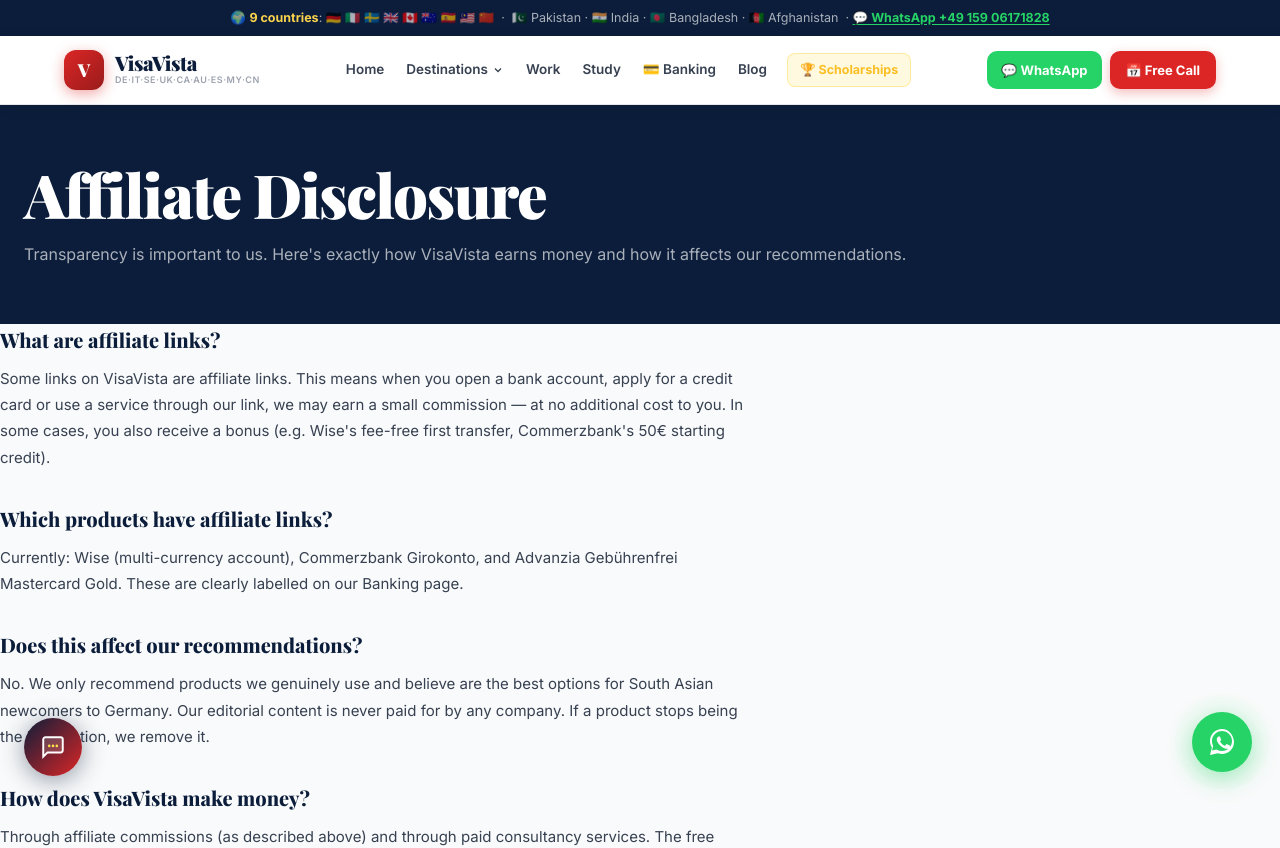
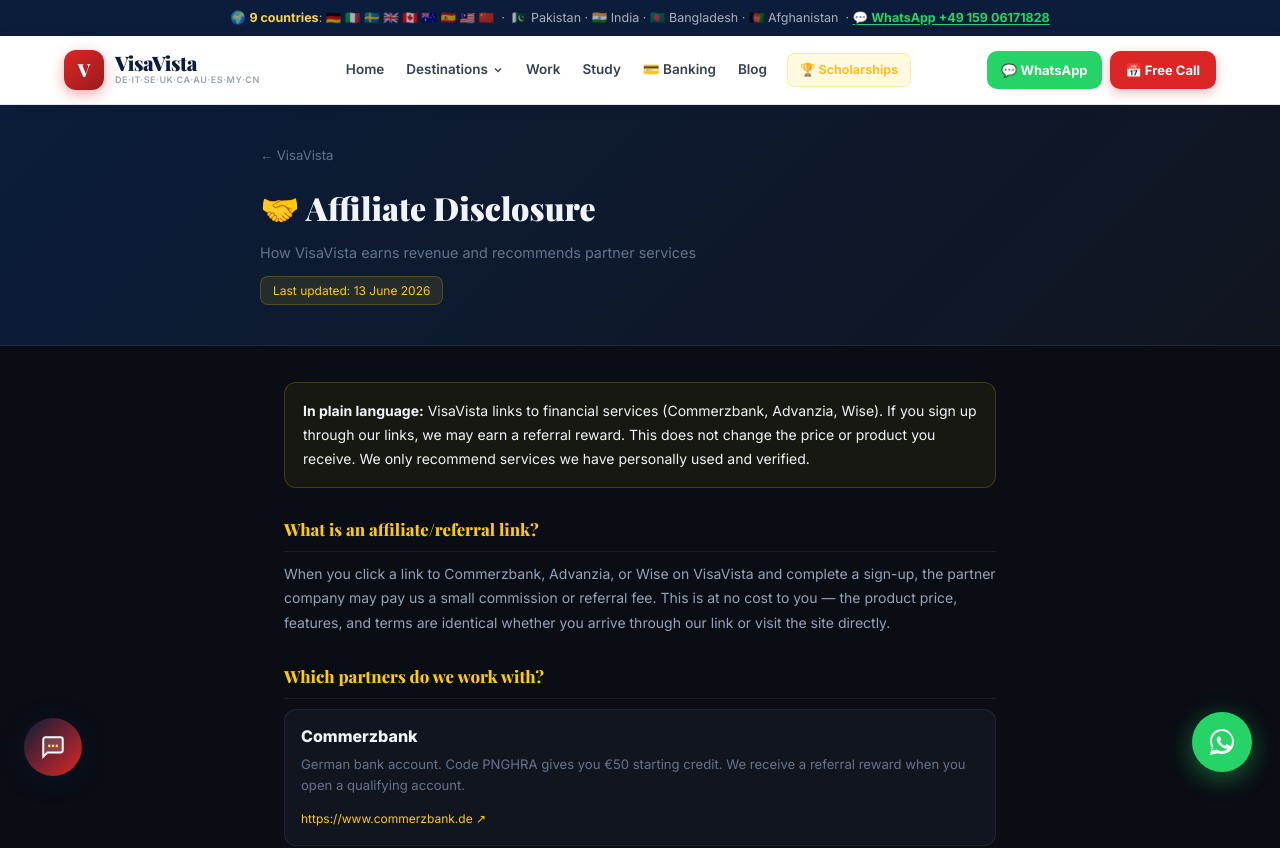
Before and after one commit to ShaistaShabbir-prog/start-in-germany-full, a Next.js app: page /affiliate-disclosure in a window 1280 px wide. Shown: the top 848 px of the page. Built offline with nearby package versions, Linux system fonts and the light colour scheme.

Commit message:
legal: add Affiliate Disclosure page — FTC/ASA/EU compliant, lists all partners

```diff
--- a/app/affiliate-disclosure/page.tsx
+++ b/app/affiliate-disclosure/page.tsx
@@ -1,29 +1,86 @@
-import Link from "next/link";
-const PD = '"Playfair Display",Georgia,serif';
-export default function AffiliateDisclosure() {
+"use client";
+
+export default function AffiliateDisclosurePage() {
+  const PS = "'Inter',system-ui,sans-serif";
+  const PD = "'Playfair Display',Georgia,serif";
+  const s = (styles: object) => styles as React.CSSProperties;
+
   return (
-    <div>
-      <section style={{background:"#0B1D3A",padding:"56px 1.5rem"}}>
-        <div className="wrap">
-          <h1 className="h1" style={{color:"#fff",maxWidth:"700px",marginBottom:"14px"}}>Affiliate Disclosure</h1>
-          <p style={{fontSize:"16px",color:"rgba(255,255,255,.65)",lineHeight:1.7}}>Transparency is important to us. Here's exactly how VisaVista earns money and how it affects our recommendations.</p>
+    <div style={s({background:"#0a0d14",minHeight:"100vh",color:"#f1f5f9",fontFamily:PS})}>
+      <div style={s({background:"linear-gradient(135deg,#0B1D3A,#111520)",borderBottom:"1px solid rgba(255,255,255,.07)",padding:"40px 24px"})}>
+        <div style={s({maxWidth:"760px",margin:"0 auto"})}>
+          <a href="/" style={s({fontSize:".82rem",color:"#64748b",textDecoration:"none",display:"block",marginBottom:"16px"})}>← VisaVista</a>
+          <h1 style={s({fontFamily:PD,fontSize:"2rem",fontWeight:900,marginBottom:"8px"})}>🤝 Affiliate Disclosure</h1>
+          <p style={s({color:"#64748b",fontSize:".9rem"})}>How VisaVista earns revenue and recommends partner services</p>
+          <div style={s({display:"inline-block",background:"rgba(255,204,2,.1)",border:"1px solid rgba(255,204,2,.2)",borderRadius:"8px",padding:"4px 12px",fontSize:".75rem",color:"#FFCC02",marginTop:"12px"})}>
+            Last updated: 13 June 2026
+          </div>
         </div>
-      </section>
-      <section className="sec" style={{maxWidth:"760px"}}>
+      </div>
+
+      <div style={s({maxWidth:"760px",margin:"0 auto",padding:"36px 24px 80px"})}>
+
+        <div style={s({background:"rgba(255,204,2,.06)",border:"1px solid rgba(255,204,2,.2)",borderRadius:"12px",padding:"16px 18px",marginBottom:"28px"})}>
+          <p style={s({fontSize:".875rem",color:"#f1f5f9",lineHeight:1.7})}>
+            <strong>In plain language:</strong> VisaVista links to financial services (Commerzbank, Advanzia, Wise). If you sign up through our links, we may earn a referral reward. This does not change the price or product you receive. We only recommend services we have personally used and verified.
+          </p>
+        </div>
+
         {[
-          {t:"What are affiliate links?",c:"Some links on VisaVista are affiliate links. This means when you open a bank account, apply for a credit card or use a service through our link, we may earn a small commission — at no additional cost to you. In some cases, you also receive a bonus (e.g. Wise's fee-free first transfer, Commerzbank's 50€ starting credit)."},
-          {t:"Which products have affiliate links?",c:"Currently: Wise (multi-currency account), Commerzbank Girokonto, and Advanzia Gebührenfrei Mastercard Gold. These are clearly labelled on our Banking page."},
-          {t:"Does this affect our recommendations?",c:"No. We only recommend products we genuinely use and believe are the best options for South Asian newcomers to Germany. Our editorial content is never paid for by any company. If a product stops being the best option, we remove it."},
-          {t:"How does VisaVista make money?",c:"Through affiliate commissions (as described above) and through paid consultancy services. The free content on this site is funded by these two revenue streams. We never sell advertising or accept sponsored content."},
-          {t:"Questions?",c:"If you have any questions about our affiliates or disclosure, email shaista.s.shabbir@gmail.com."},
-        ].map(s=>(
-          <div key={s.t} style={{marginBottom:"32px"}}>
-            <h2 style={{fontFamily:PD,fontWeight:800,fontSize:"20px",color:"#0B1D3A",marginBottom:"10px"}}>{s.t}</h2>
-            <p style={{fontSize:"15px",color:"#374151",lineHeight:1.75}}>{s.c}</p>
+          {
+            title:"What is an affiliate/referral link?",
+            body:"When you click a link to Commerzbank, Advanzia, or Wise on VisaVista and complete a sign-up, the partner company may pay us a small commission or referral fee. This is at no cost to you — the product price, features, and terms are identical whether you arrive through our link or visit the site directly."
+          },
+          {
+            title:"Which partners do we work with?",
+            body:null,
+            partners:[
+              {name:"Commerzbank",desc:"German bank account. Code PNGHRA gives you €50 starting credit. We receive a referral reward when you open a qualifying account.",url:"https://www.commerzbank.de"},
+              {name:"Advanzia Mastercard Gold",desc:"Free German credit card (no annual fee). We receive a referral reward when you apply through our link.",url:"https://www.advanzia.com"},
+              {name:"Wise",desc:"International money transfer. We receive a small referral reward when you complete your first transfer through our invite link.",url:"https://wise.com"},
+            ]
+          },
+          {
+            title:"How we select partners",
+            body:"We only feature partners that: (1) we have personally used and found useful for immigrants in Germany, (2) offer genuinely good value compared to alternatives, (3) do not charge hidden fees, and (4) are regulated financial institutions. We do not accept payment to review or rank products we have not tested."
+          },
+          {
+            title:"Affiliate income and editorial independence",
+            body:"Affiliate income helps fund the free guides, translations, and tools on VisaVista. It does not influence our editorial content. Visa requirements, salary thresholds, scholarship deadlines, and legal information are sourced from official German authorities and presented accurately regardless of any commercial relationships."
+          },
+          {
+            title:"How to identify partner recommendations",
+            body:'All affiliate or partner content on VisaVista is labelled with one of: "Partner recommendation", "Our recommendation", "Affiliate" or "Sponsored". The rel="noopener sponsored" attribute is also present on affiliate links in the source code.'
+          },
+          {
+            title:"Your rights",
+            body:"You are never obligated to use our affiliate links. You can visit Commerzbank, Advanzia, or Wise directly at their official websites and receive the same products and terms. Using our links is entirely voluntary and helps support free immigration guidance."
+          },
+        ].map(section => (
+          <div key={section.title} style={s({marginBottom:"28px"})}>
+            <h2 style={s({fontFamily:PD,fontSize:"1.05rem",fontWeight:800,color:"#FFCC02",marginBottom:"10px",paddingBottom:"8px",borderBottom:"1px solid rgba(255,255,255,.07)"})}>{section.title}</h2>
+            {section.body && <p style={s({fontSize:".875rem",color:"#94a3b8",lineHeight:1.75})}>{section.body}</p>}
+            {section.partners && (
+              <div style={s({display:"flex",flexDirection:"column",gap:"10px",marginTop:"10px"})}>
+                {section.partners.map(p => (
+                  <div key={p.name} style={s({background:"#111520",border:"1px solid rgba(255,255,255,.07)",borderRadius:"12px",padding:"14px 16px"})}>
+                    <div style={s({fontWeight:800,color:"#f1f5f9",marginBottom:"4px"})}>{p.name}</div>
+                    <p style={s({fontSize:".82rem",color:"#64748b",lineHeight:1.65,marginBottom:"8px"})}>{p.desc}</p>
+                    <a href={p.url} target="_blank" rel="noopener" style={s({fontSize:".75rem",color:"#FFCC02",textDecoration:"none"})}>{p.url} ↗</a>
+                  </div>
+                ))}
+              </div>
+            )}
           </div>
         ))}
-        <Link href="/finances" className="btn btn-outline">View our banking recommendations →</Link>
-      </section>
+
+        <div style={s({background:"#111520",border:"1px solid rgba(255,255,255,.07)",borderRadius:"12px",padding:"16px 18px"})}>
+          <p style={s({fontSize:".82rem",color:"#64748b",lineHeight:1.7})}>
+            This disclosure complies with FTC guidelines (USA), ASA guidelines (UK), and EU Directive 2005/29/EC on commercial practices. For questions, contact us via <a href="https://wa.me/4915906171828" style={s({color:"#FFCC02",textDecoration:"none"})}>WhatsApp</a> or <a href="https://github.com/ShaistaShabbir-prog" target="_blank" rel="noopener" style={s({color:"#FFCC02",textDecoration:"none"})}>GitHub</a>.
+          </p>
+        </div>
+
+      </div>
     </div>
   );
 }
```
